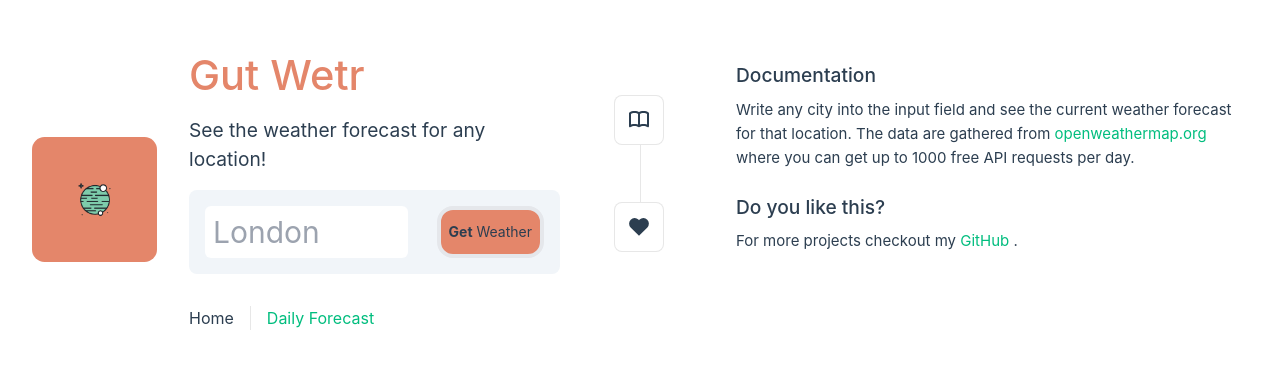
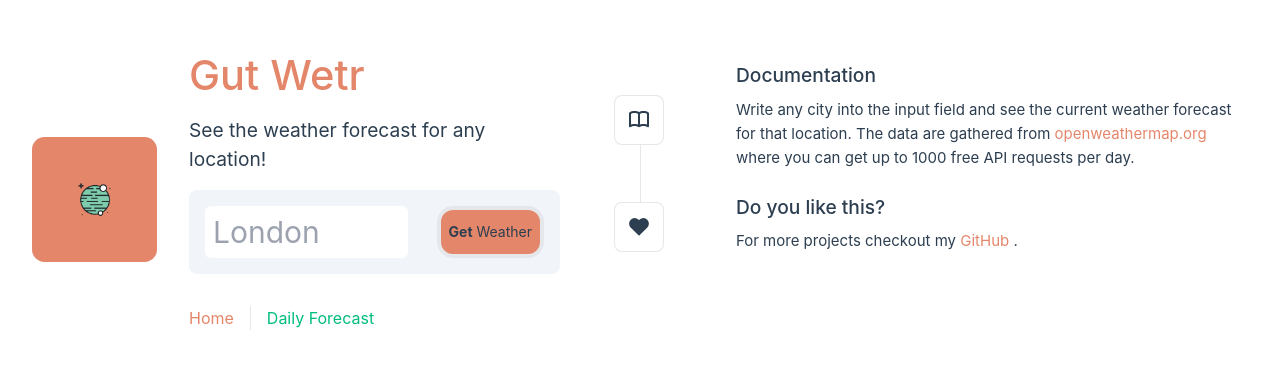
Before and after one commit to simonfrayer/WeatherAPI, a Vue app in the folder workspace/: page / in a window 1280 px wide. Shown: the part 200-566 px from the top of the page. Built offline with nearby package versions, Linux system fonts and the light colour scheme; no server answers.

Commit message:
color styles

```diff
--- a/workspace/src/App.vue
+++ b/workspace/src/App.vue
@@ -75,7 +75,7 @@ nav {
 }
 
 nav a.router-link-exact-active {
-  color: var(--color-text);
+  color: #E4866A;
 }
 
 nav a.router-link-exact-active:hover {
--- a/workspace/src/components/TheWelcome.vue
+++ b/workspace/src/components/TheWelcome.vue
@@ -16,7 +16,7 @@ import SupportIcon from './icons/IconSupport.vue'
 
     Write any city into the input field and see the current weather forecast for that location.
     The data are gathered from
-    <a href="https://openweathermap.org/" target="_blank" rel="noopener">openweathermap.org</a>
+    <a href="https://openweathermap.org/" target="_blank" rel="noopener" class="text-[#E4866A]">openweathermap.org</a>
     where you can get up to 1000 free API requests per day.
 
   </WelcomeItem>
@@ -73,7 +73,7 @@ import SupportIcon from './icons/IconSupport.vue'
     <template #heading>Do you like this?</template>
 
     For more projects checkout my
-    <a href="https://github.com/simonfrayer" target="_blank" rel="noopener">GitHub</a>
+    <a href="https://github.com/simonfrayer" target="_blank" rel="noopener" class="text-[#E4866A]">GitHub</a>
     .
 
     </WelcomeItem>
--- a/workspace/src/output.css
+++ b/workspace/src/output.css
@@ -627,6 +627,10 @@ video {
   padding-bottom: 1rem;
 }
 
+.pt-4 {
+  padding-top: 1rem;
+}
+
 .text-3xl {
   font-size: 1.875rem;
   line-height: 2.25rem;
--- a/workspace/src/views/AboutView.vue
+++ b/workspace/src/views/AboutView.vue
@@ -1,6 +1,6 @@
 <template>
   <div class="about flex flex-col justify-center items-center text-2xl">
-    <font-awesome-icon icon="fa-solid fa-laptop-code" class="pb-4" />
+    <font-awesome-icon icon="fa-solid fa-laptop-code" class="pb-4 pt-4" />
     <h1>Still in development process...</h1>
   </div>
 </template>
```
